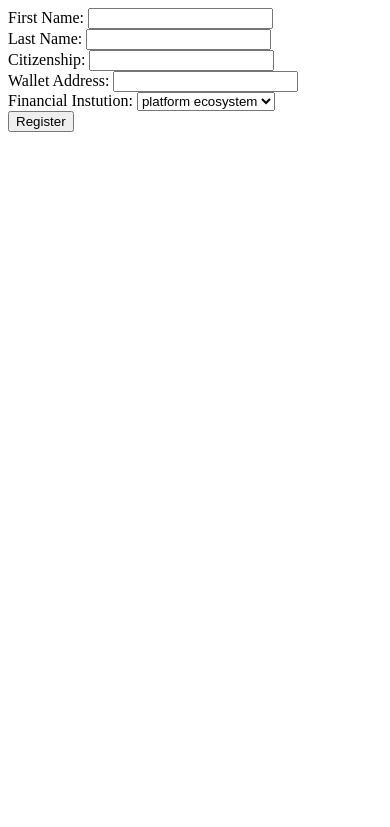
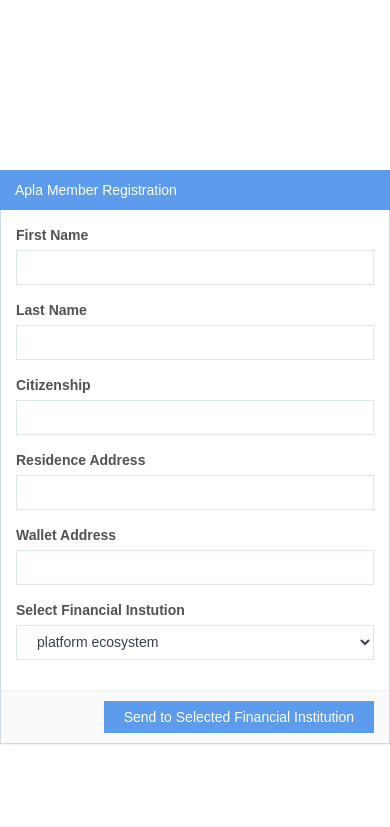
Before and after one commit to potehinre/cssf, a Flask app: page /new_citizen/ in a window 390 px wide. Shown: the top 827 px of the page. Run offline with Flask 2, Linux system fonts and the light colour scheme; data that the repository does not hold is empty; some libraries are stand-ins or nearby versions.

Commit message:
Added style.css and residence_address field

```diff
--- a/app.py
+++ b/app.py
@@ -7,7 +7,7 @@ from flask import Flask
 from flask import request
 from flask import render_template
 
-app = Flask(__name__)
+app = Flask(__name__, static_url_path='/static')
 
 @app.route('/new_citizen/', methods=["GET", "POST"])
 def new_citizen():
@@ -21,7 +21,14 @@ def new_citizen():
 		data["firstname"] = request.form["first_name"]
 		data["lastname"] = request.form["last_name"]
 		data["citizenship"] = request.form["citizenship"]
+		data["residence_address"] = request.form["residence_address"]
 		utils.call_contract(config.ENDPOINT, config.PRKEY, "WaletRequest", data)
 		form = forms.NewCitizenForm()
 		form.financial_institution.choices = config.ECOSYSTEM_CHOICES
 	return render_template('new_citizen.html', form=form)
+
+@app.route('/static/style.css', methods=["GET"])
+def root():
+    return app.send_static_file('style.css')
+
+app.run(debug = True)
--- a/forms.py
+++ b/forms.py
@@ -4,5 +4,6 @@ class NewCitizenForm(form.Form):
 	first_name = fields.StringField(u'First Name', [validators.required()])
 	last_name = fields.StringField(u'Last Name', [validators.required()])
 	citizenship = fields.StringField(u'Citizenship', [validators.required()])
+	residence_address = fields.StringField(u'Residence Address', [validators.required()])
 	wallet_address = fields.StringField(u'Wallet Address', [validators.required()])
-	financial_institution = fields.SelectField(u'Financial Instution', [validators.required()])
+	financial_institution = fields.SelectField(u'Select Financial Instution', [validators.required()])
--- /dev/null
+++ b/static/style.css
@@ -0,0 +1,101 @@
+body{
+	background-color: #fff;
+	font-family: "Source Sans Pro", sans-serif;
+	-webkit-font-smoothing: antialiased;
+	color: #515253;
+	overflow-x: hidden;
+}
+
+.panel {
+	background-color: #fff;
+	margin-bottom: 21px;
+	border-radius: 0px;
+	border-color: #cfdbe2;
+}
+
+.panel > .panel-heading {
+    border-radius: 0;
+    margin: -1px -1px 0;
+}
+
+.panel .panel-heading {
+    border-bottom: 0;
+    font-size: 14px;
+	color: white;
+}
+
+.panel > .panel-heading {
+	background-color: #5d9cec;
+	border-color: #cfdbe2;
+}
+
+.panel-footer {
+    padding: 10px 15px;
+    background-color: #fafafa;
+    border-top: 1px solid #eee;
+    border-bottom-right-radius: 3px;
+    border-bottom-left-radius: 3px;
+}
+
+.v-center{
+    margin-top: 20vh;
+}
+
+.form-control {
+	display: block;
+    width: 100%;
+    height: 35px;
+    padding: 6px 16px;
+    font-size: 14px;
+    line-height: 1.52857;
+    color: #3a3f51;
+    background-color: #fff;
+    background-image: none;
+    border: 1px solid #dde6e9;
+	border-radius: 0px;
+	box-shadow: none;
+	transition: border-color ease-in-out 0.15s, box-shadow ease-in-out 0.15s, -webkit-box-shadow ease-in-out 0.15s;
+}
+
+.form-control:focus {
+	box-shadow: none;
+}
+
+.btn {
+	border: 0;
+	border-radius: 0;
+	font-size: 14px;
+	padding: 6px 20px;
+}
+
+.btn {
+	border: 0;
+	border-radius: 0;
+	font-size: 14px;
+	padding: 6px 20px;
+}
+
+.btn-primary {
+	color: #fff;
+	background-color: #5d9cec;
+}
+
+.table-responsive {
+	border: 0;
+    overflow-x: auto;
+    min-height: 0.01%;
+}
+
+.table {
+	width: 100%;
+    max-width: 100%;
+	background-color: transparent;
+	border-collapse: collapse;
+	border-spacing: 0;
+}
+
+.btn-primary:hover {
+	color: #fff;
+    background-color: #4b91ea;
+	border-color: #3483e7;
+}
--- a/templates/new_citizen.html
+++ b/templates/new_citizen.html
@@ -1,8 +1,64 @@
-<form method="POST" action="/new_citizen/">
-    <div>{{ form.first_name.label }}: {{ form.first_name() }}</div>
-    <div>{{ form.last_name.label }}: {{ form.last_name() }}</div>
-    <div>{{ form.citizenship.label }}: {{ form.citizenship() }}</div>
-    <div>{{ form.wallet_address.label }}: {{ form.wallet_address() }}</div>
-    <div>{{ form.financial_institution.label }}: {{ form.financial_institution() }}</div>
-    <input type="submit" value="Register">
-</form>
+<!DOCTYPE html>
+<html>
+<head>
+	<meta charset="utf-8">
+	<script src="https://code.jquery.com/jquery-3.3.1.slim.min.js" integrity="sha384-q8i/X+965DzO0rT7abK41JStQIAqVgRVzpbzo5smXKp4YfRvH+8abtTE1Pi6jizo" crossorigin="anonymous"></script>
+	<!-- Latest compiled and minified CSS -->
+	<link rel="stylesheet" href="https://maxcdn.bootstrapcdn.com/bootstrap/3.3.7/css/bootstrap.min.css" integrity="sha384-BVYiiSIFeK1dGmJRAkycuHAHRg32OmUcww7on3RYdg4Va+PmSTsz/K68vbdEjh4u" crossorigin="anonymous">
+
+	<!-- Latest compiled and minified JavaScript -->
+	<script src="https://maxcdn.bootstrapcdn.com/bootstrap/3.3.7/js/bootstrap.min.js" integrity="sha384-Tc5IQib027qvyjSMfHjOMaLkfuWVxZxUPnCJA7l2mCWNIpG9mGCD8wGNIcPD7Txa" crossorigin="anonymous"></script>
+	<link rel="stylesheet" href="/static/style.css">
+	<title>Apla Member Registration</title>
+</head>
+<body>
+	<div class="content-wrapper">
+		<div class="row">
+			<div class="col-md-4"></div>
+			<div class="col-md-4">
+				<form class="v-center" method="POST" action="/new_citizen/">
+					<div class="panel panel-default">
+						<div class="panel-heading">
+							Apla Member Registration
+						</div>
+						<div class="panel-body">
+							<div class="form-group">
+                                {{ form.first_name.label }}
+								{{ form.first_name(class_="form-control") }}
+                            </div>
+							<div class="form-group">
+                                {{ form.last_name.label }}
+								{{ form.last_name(class_="form-control") }}
+                            </div>
+							<div class="form-group">
+                                {{ form.citizenship.label }}
+								{{ form.citizenship(class_="form-control") }}
+                            </div>
+							<div class="form-group">
+                                {{ form.residence_address.label }}
+								{{ form.residence_address(class_="form-control") }}
+                            </div>
+							<div class="form-group">
+                                {{ form.wallet_address.label }}
+								{{ form.wallet_address(class_="form-control") }}
+                            </div>
+							<div class="form-group">
+                                {{ form.financial_institution.label }}
+								{{ form.financial_institution(class_="form-control") }}
+                            </div>
+						</div>
+						<div class="panel-footer">
+							<div class="clearfix">
+								<button class="btn btn-primary pull-right">
+									Send to Selected Financial Institution
+								</button>
+							</div>
+						</div>
+					</div>
+				</form>
+			</div>
+			<div class="col-md-4"></div>
+		</div>
+	</div>
+</body>
+</html>
```
